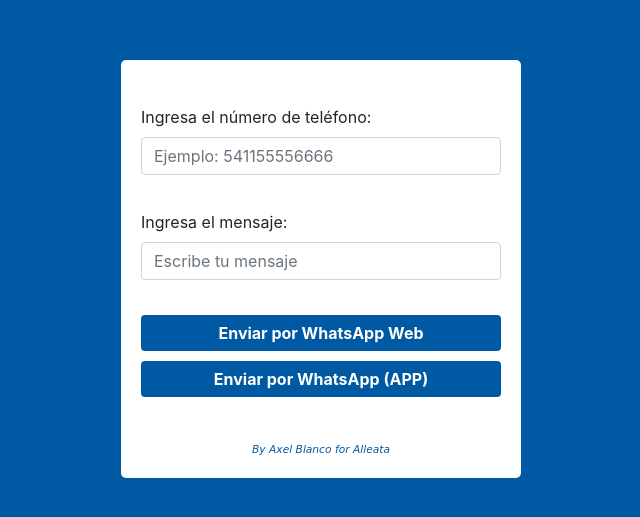
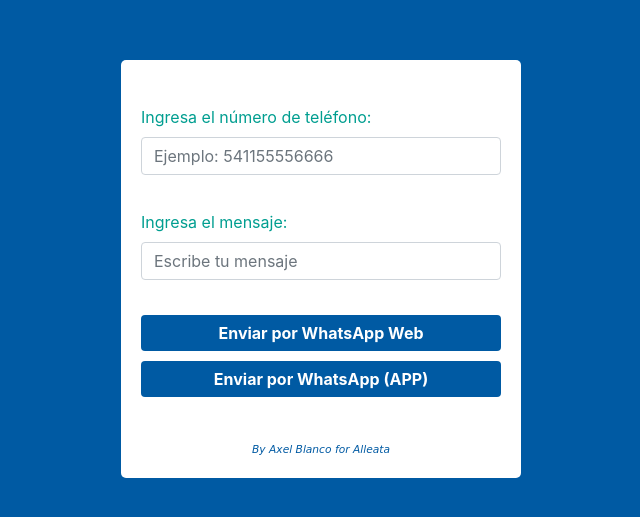
Before and after one commit to axe1B1anco/WSPmessage, a plain HTML site: page index.html in a window 1280 px wide. Shown: the part 131-648 px from the top of the page, without its empty margins (319-959 px from the left). Drawn offline with nearby package versions, Linux system fonts and the light colour scheme.

Commit message:
Update index.html

```diff
--- a/index.html
+++ b/index.html
@@ -24,6 +24,7 @@
         .form-group {
             margin-bottom: 35px;
             margin-top: 25px;
+            color: #009E90;
         }
 
         .whatsapp-button {
```
